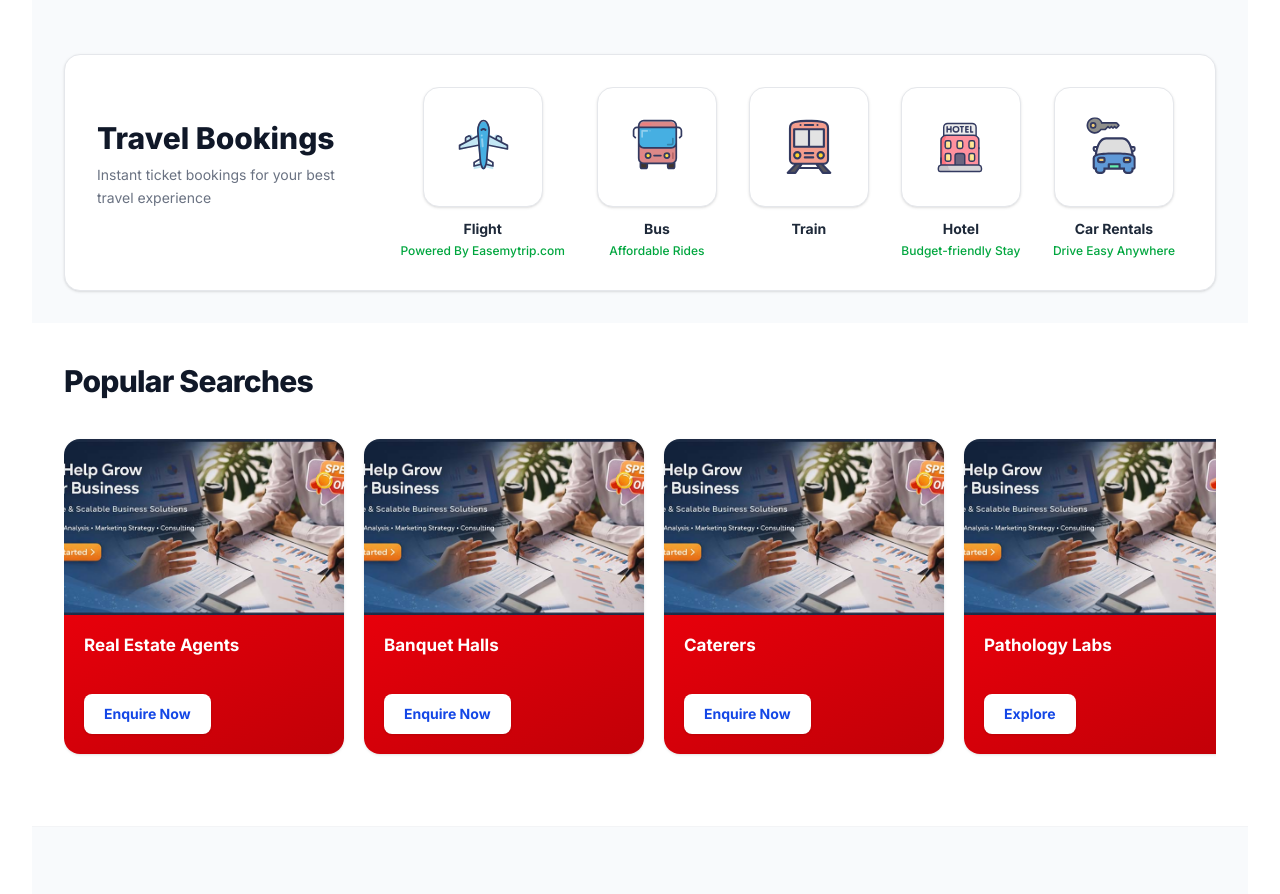
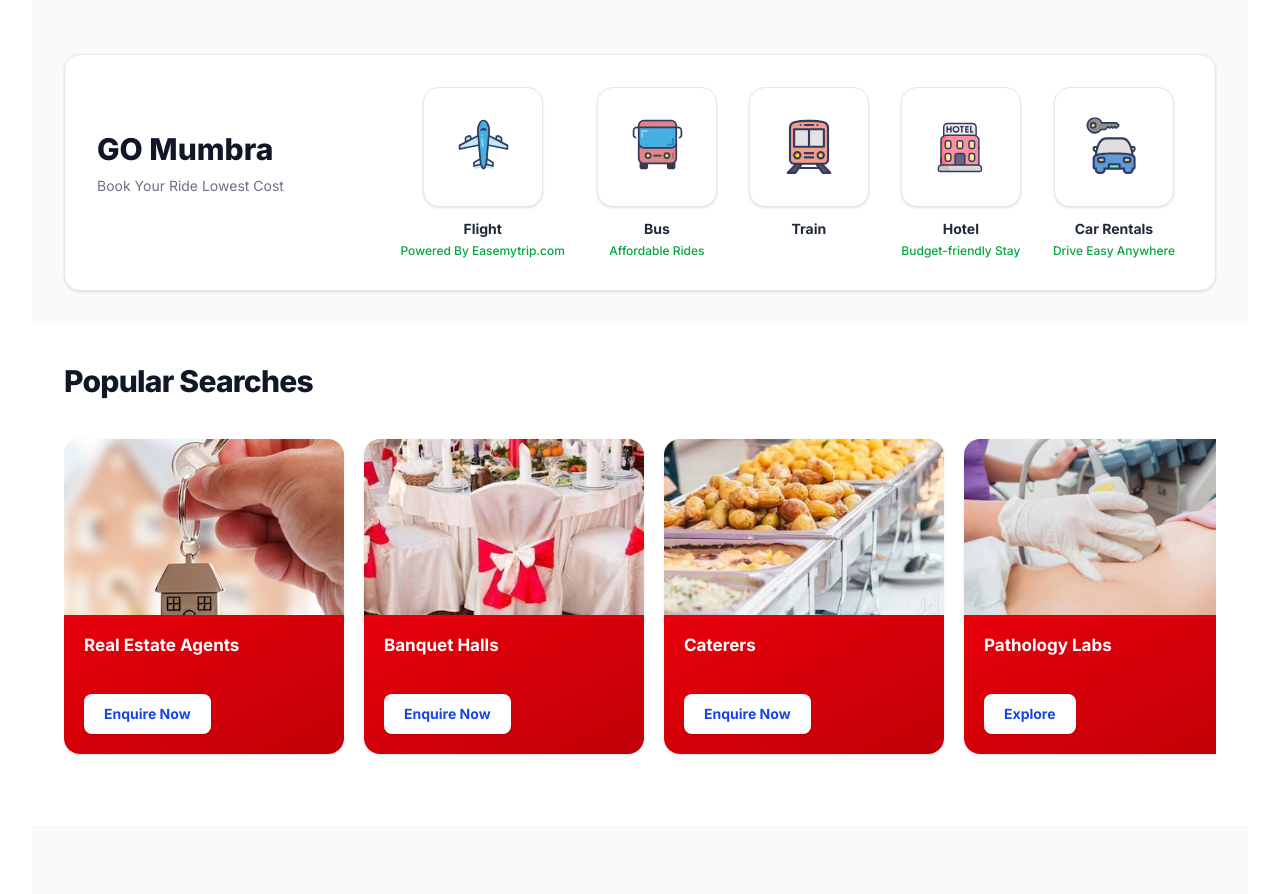
Before and after one commit to BluediamondPVT/mumbraaz, a Next.js app: page / in a window 1280 px wide. Shown: the part 1400-2294 px from the top of the page. Built offline with nearby package versions, Linux system fonts and the light colour scheme; no server answers; the database is empty.

Commit message:
CHANGE a tag to Link add testing dumy link

```diff
--- a/components/home/PopularSearches.tsx
+++ b/components/home/PopularSearches.tsx
@@ -7,12 +7,12 @@ import { ChevronLeft, ChevronRight } from "lucide-react";
 
 // Static mock data (Test karne ke liye teri /banner3.jpg use ki hai)
 const popularSearches = [
-  { title: "Real Estate Agents", img: "/banner3.jpg", action: "Enquire Now", link: "/real-estate" },
-  { title: "Banquet Halls", img: "/banner3.jpg", action: "Enquire Now", link: "/banquet-halls" },
-  { title: "Caterers", img: "/banner3.jpg", action: "Enquire Now", link: "/caterers" },
-  { title: "Pathology Labs", img: "/banner3.jpg", action: "Explore", link: "/pathology" },
-  { title: "Gynaecologist & Obstetrician Doctors", img: "/banner3.jpg", action: "Explore", link: "/doctors" },
-  { title: "Interior Designers", img: "/banner3.jpg", action: "Enquire Now", link: "/interior-designers" },
+  { title: "Real Estate Agents", img: "/popular-searches/realstate.webp", action: "Enquire Now", link: "/real-estate" },
+  { title: "Banquet Halls", img: "/popular-searches/10035861.webp", action: "Enquire Now", link: "/banquet-halls" },
+  { title: "Caterers", img: "/popular-searches/10083293.webp", action: "Enquire Now", link: "/caterers" },
+  { title: "Pathology Labs", img: "/popular-searches/10356131.webp", action: "Explore", link: "/pathology" },
+  { title: "Gynaecologist & Obstetrician Doctors", img: "/popular-searches/10551087.webp", action: "Explore", link: "/doctors" },
+  { title: "Interior Designers", img: "/popular-searches/10156331.webp", action: "Enquire Now", link: "/interior-designers" },
 ];
 
 export default function PopularSearches() {
--- a/components/home/TravelBookings.tsx
+++ b/components/home/TravelBookings.tsx
@@ -44,10 +44,10 @@ export default function TravelBookings() {
         {/* Left Side: Text Content */}
         <div className="flex-shrink-0 w-full lg:w-1/4 text-center lg:text-left">
           <h2 className="text-2xl md:text-3xl font-extrabold text-gray-900 mb-2">
-            Travel Bookings
+            GO Mumbra
           </h2>
           <p className="text-sm text-gray-500 mb-4 leading-relaxed">
-            Instant ticket bookings for your best travel experience
+            Book Your Ride Lowest Cost
           </p>
           {/* <Link
             href="/travel"
--- a/components/layout/Footer.tsx
+++ b/components/layout/Footer.tsx
@@ -36,18 +36,18 @@ export default function Footer() {
             </p>
             {/* Social Icons */}
             <div className="flex items-center gap-4 pt-2">
-              <a href="#" className="w-10 h-10 rounded-full bg-slate-800 flex items-center justify-center hover:bg-blue-600 hover:text-white transition-all duration-300 hover:-translate-y-1">
+              <Link href="testing" className="w-10 h-10 rounded-full bg-slate-800 flex items-center justify-center hover:bg-blue-600 hover:text-white transition-all duration-300 hover:-translate-y-1">
                 <Facebook className="w-5 h-5" />
-              </a>
-              <a href="#" className="w-10 h-10 rounded-full bg-slate-800 flex items-center justify-center hover:bg-pink-600 hover:text-white transition-all duration-300 hover:-translate-y-1">
+              </Link>
+              <Link href="testing" className="w-10 h-10 rounded-full bg-slate-800 flex items-center justify-center hover:bg-pink-600 hover:text-white transition-all duration-300 hover:-translate-y-1">
                 <Instagram className="w-5 h-5" />
-              </a>
-              <a href="#" className="w-10 h-10 rounded-full bg-slate-800 flex items-center justify-center hover:bg-blue-400 hover:text-white transition-all duration-300 hover:-translate-y-1">
+              </Link>
+              <Link href="testing" className="w-10 h-10 rounded-full bg-slate-800 flex items-center justify-center hover:bg-blue-400 hover:text-white transition-all duration-300 hover:-translate-y-1">
                 <Twitter className="w-5 h-5" />
-              </a>
-              <a href="#" className="w-10 h-10 rounded-full bg-slate-800 flex items-center justify-center hover:bg-blue-700 hover:text-white transition-all duration-300 hover:-translate-y-1">
+              </Link>
+              <Link href="testing" className="w-10 h-10 rounded-full bg-slate-800 flex items-center justify-center hover:bg-blue-700 hover:text-white transition-all duration-300 hover:-translate-y-1">
                 <Linkedin className="w-5 h-5" />
-              </a>
+              </Link>
             </div>
           </div>
 
@@ -61,7 +61,7 @@ export default function Footer() {
               {['About Us', 'Contact Support', 'Add Your Business', 'Pricing Plans', 'Blog & News'].map((link) => (
                 <li key={link}>
                   <Link
-                    href="#"
+                    href="testing"
                     className="group flex items-center text-sm font-medium hover:text-blue-400 transition-colors duration-300"
                   >
                     <ChevronRight className="w-4 h-4 mr-2 text-slate-600 group-hover:text-blue-400 group-hover:translate-x-1 transition-transform" />
@@ -82,7 +82,7 @@ export default function Footer() {
               {['Real Estate Agents', 'Banquet Halls', 'Restaurants & Cafes', 'Hospitals & Clinics', 'Home Repairs'].map((link) => (
                 <li key={link}>
                   <Link
-                    href="#"
+                    href="testing"
                     className="group flex items-center text-sm font-medium hover:text-blue-400 transition-colors duration-300"
                   >
                     <ChevronRight className="w-4 h-4 mr-2 text-slate-600 group-hover:text-blue-400 group-hover:translate-x-1 transition-transform" />
@@ -140,9 +140,9 @@ export default function Footer() {
             &copy; {currentYear} MumbraBiZ. All rights reserved.
           </p>
           <div className="flex items-center gap-6 text-sm font-medium text-slate-500">
-            <Link href="#" className="hover:text-blue-400 transition-colors">Privacy Policy</Link>
-            <Link href="#" className="hover:text-blue-400 transition-colors">Terms of Service</Link>
-            <Link href="#" className="hover:text-blue-400 transition-colors">FAQ</Link>
+            <Link href="testing" className="hover:text-blue-400 transition-colors">Privacy Policy</Link>
+            <Link href="testing" className="hover:text-blue-400 transition-colors">Terms of Service</Link>
+            <Link href="testing" className="hover:text-blue-400 transition-colors">FAQ</Link>
           </div>
         </div>
 
```
Also changed, not shown: public/popular-searches/realstate.webp (renamed from public/popular-searches/10192623.webp).
